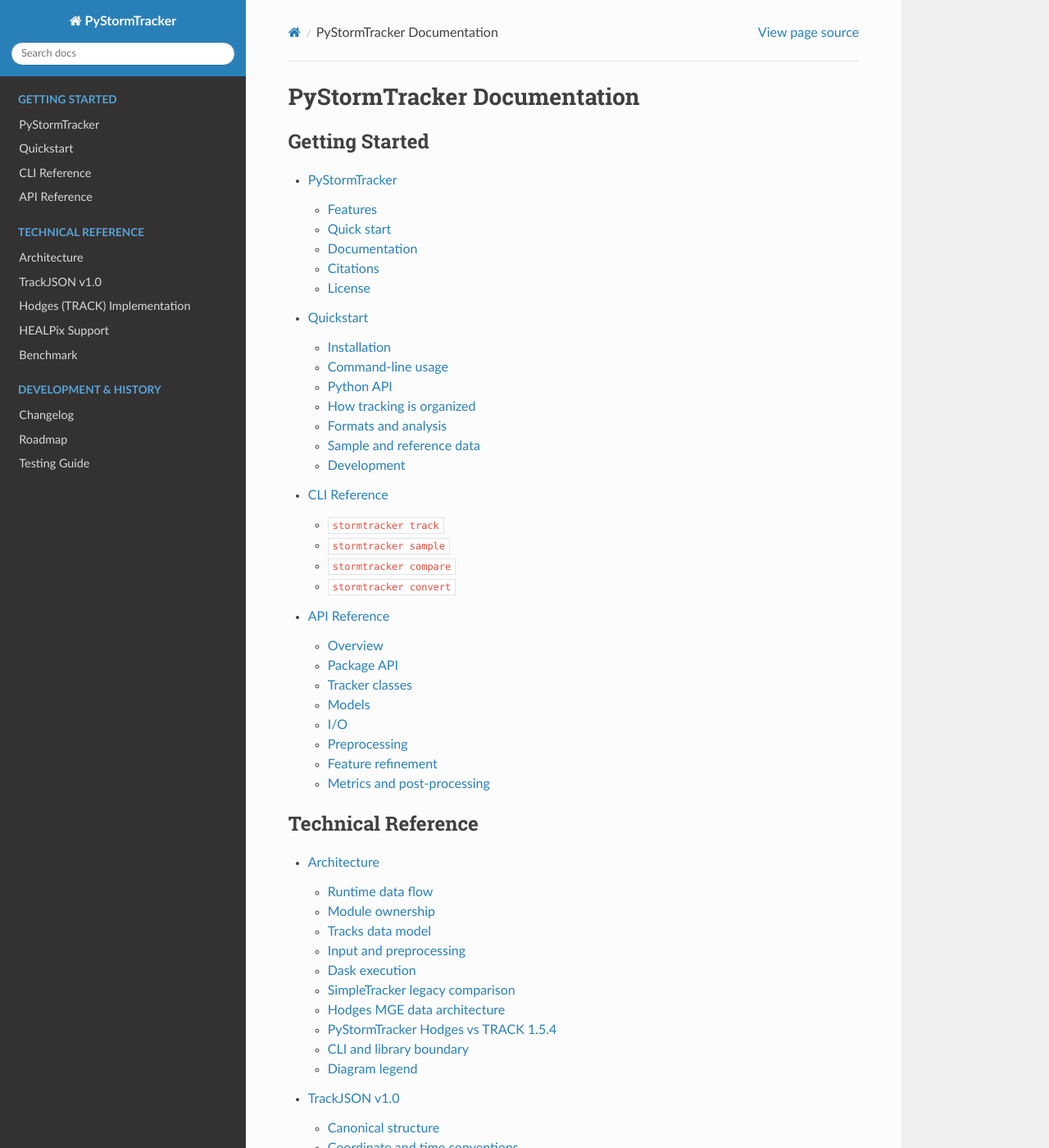
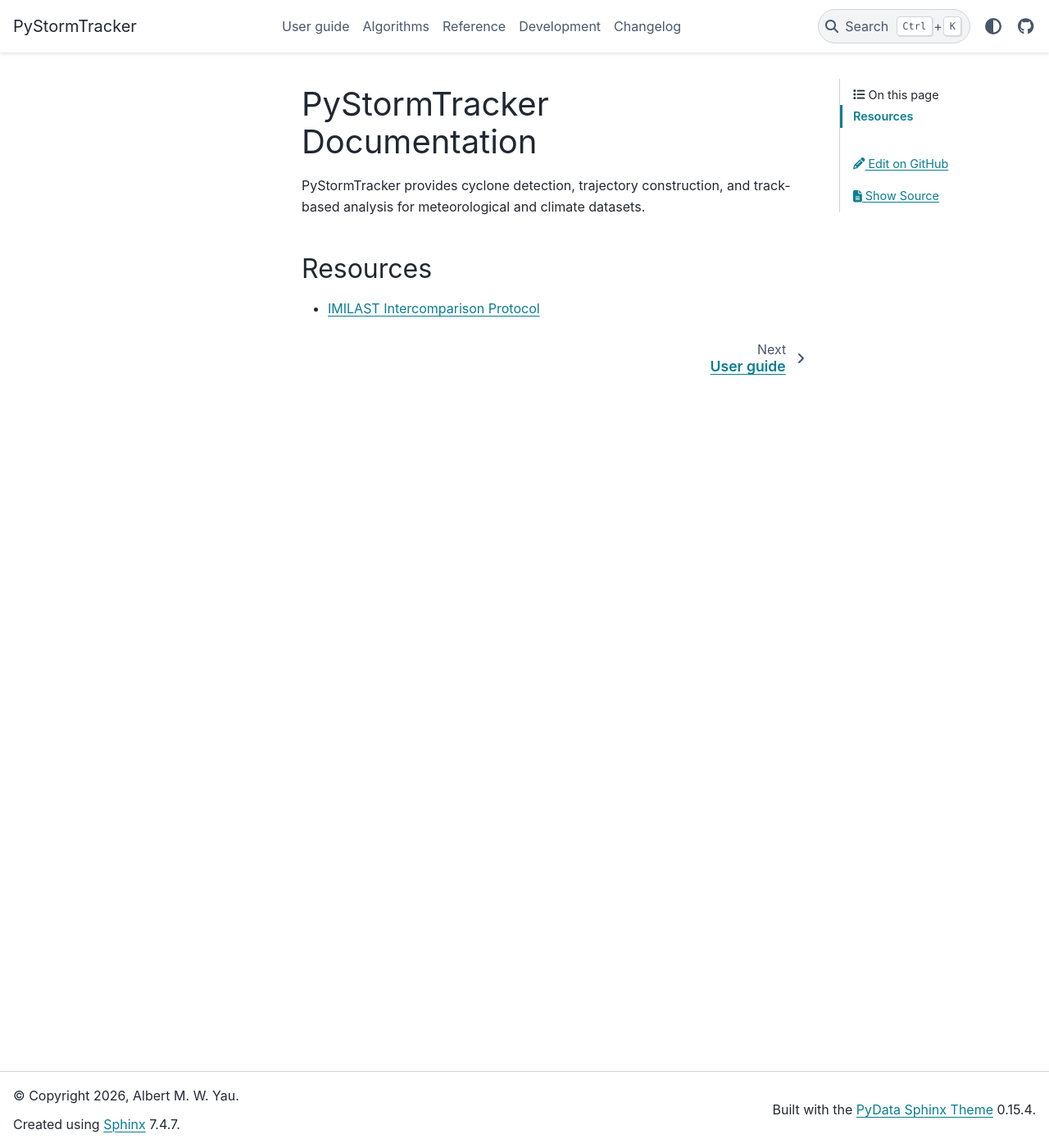
Before and after one commit to mwyau/PyStormTracker, a Sphinx documentation site: the page built from docs/index.md, in a window 1280 px wide and 1400 px high. Shown: the whole window at 82% size. Built offline with Sphinx 7.4.7 and the PyData theme 0.15.4, drawn with Linux system fonts in a browser that asks for light colours; some of the changed text lies outside the part shown.

Commit message:
docs: switch to PyData Sphinx Theme

````diff
--- /dev/null
+++ b/docs/_static/layout.css
@@ -0,0 +1,25 @@
+.bd-page-width {
+    max-width: 110rem;
+}
+
+.bd-main .bd-content .bd-article-container {
+    max-width: 75rem;
+}
+
+@media (min-width: 992px) {
+    #pst-primary-sidebar.bd-sidebar-primary {
+        flex: 0 0 var(--pst-sidebar-primary-width);
+        width: var(--pst-sidebar-primary-width);
+        max-width: var(--pst-sidebar-primary-width);
+    }
+
+    #pst-primary-sidebar.bd-sidebar-primary:not(.pst-squeeze) {
+        --pst-sidebar-primary-width: 16rem;
+    }
+
+    .bd-sidebar-primary.hide-on-wide {
+        display: flex;
+        visibility: hidden;
+        border-right: 0;
+    }
+}
--- /dev/null
+++ b/docs/algorithms.md
@@ -0,0 +1,9 @@
+# Algorithms
+
+```{toctree}
+---
+maxdepth: 1
+---
+Hodges (TRACK) implementation <hodges>
+HEALPix support <healpix>
+```
--- a/docs/conf.py
+++ b/docs/conf.py
@@ -43,9 +43,27 @@ exclude_patterns = [
 ]
 
 # -- Options for HTML output -------------------------------------------------
-html_theme = "sphinx_rtd_theme"
+html_title = project
+html_theme = "pydata_sphinx_theme"
+html_theme_options = {
+    "icon_links": [
+        {
+            "name": "GitHub",
+            "url": "https://github.com/mwyau/PyStormTracker",
+            "icon": "fa-brands fa-github",
+        }
+    ],
+    "use_edit_page_button": True,
+}
 html_static_path = ["_static"]
+html_css_files = ["layout.css"]
 html_extra_path = ["../LICENSE", "../CONTRIBUTING.md"]
+html_context = {
+    "github_user": "mwyau",
+    "github_repo": "PyStormTracker",
+    "github_version": "main",
+    "doc_path": "docs/",
+}
 
 # -- MyST Parser configuration -----------------------------------------------
 myst_heading_anchors = 3
--- /dev/null
+++ b/docs/guide.md
@@ -0,0 +1,9 @@
+# User guide
+
+```{toctree}
+---
+maxdepth: 1
+---
+PyStormTracker overview <readme>
+Quickstart <quickstart>
+```
--- a/docs/index.md
+++ b/docs/index.md
@@ -1,33 +1,17 @@
 # PyStormTracker Documentation
 
-```{toctree}
-:maxdepth: 2
-:caption: Getting Started
-
-PyStormTracker <readme>
-Quickstart <quickstart>
-CLI Reference <cli>
-API Reference <api>
-```
+PyStormTracker provides cyclone detection, trajectory construction, and track-based analysis for meteorological and climate datasets.
 
 ```{toctree}
-:maxdepth: 2
-:caption: Technical Reference
-
-Architecture <architecture>
-TrackJSON v1.0 <trackjson>
-Hodges (TRACK) Implementation <hodges>
-HEALPix Support <healpix>
-Benchmark <benchmark>
-```
-
-```{toctree}
-:maxdepth: 2
-:caption: Development & History
-
-Changelog <changelog>
-Roadmap <roadmap>
-Testing Guide <development/testing>
+---
+hidden: true
+maxdepth: 2
+---
+guide
+algorithms
+reference
+development
+changelog
 ```
 
 ## Resources
--- /dev/null
+++ b/docs/reference.md
@@ -0,0 +1,10 @@
+# Reference
+
+```{toctree}
+---
+maxdepth: 1
+---
+API reference <api>
+Command-line interface <cli>
+TrackJSON v1.0 <trackjson>
+```
--- a/pyproject.toml
+++ b/pyproject.toml
@@ -91,9 +91,9 @@ dev = [
 ]
 docs = [
     "myst-parser>=5.1.0",
+    "pydata-sphinx-theme>=0.21.0",
     "sphinx>=9.0.4",
     "sphinxcontrib-mermaid>=2.1.0",
-    "sphinx-rtd-theme>=3.1.0",
 ]
 test = [
     "jsonschema>=4.26.0",
````
Also changed, not shown: docs/development.md (added, +11 -0 lines), 1 other file.
